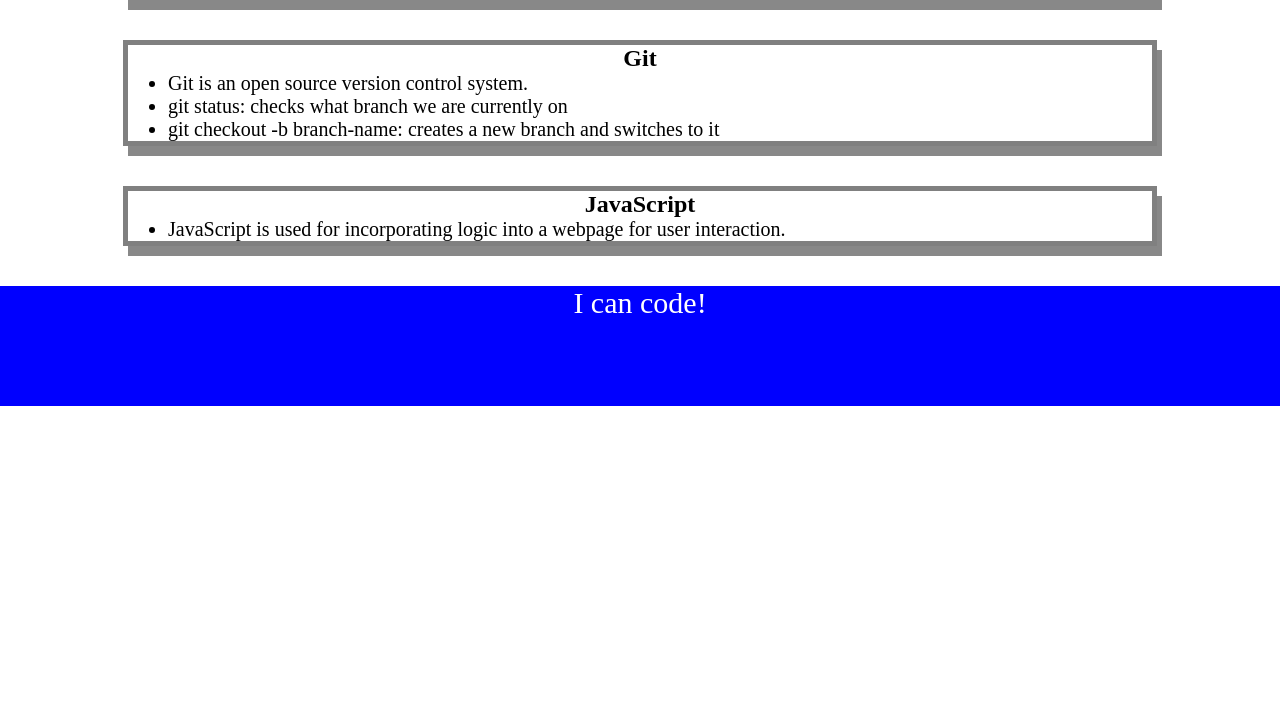
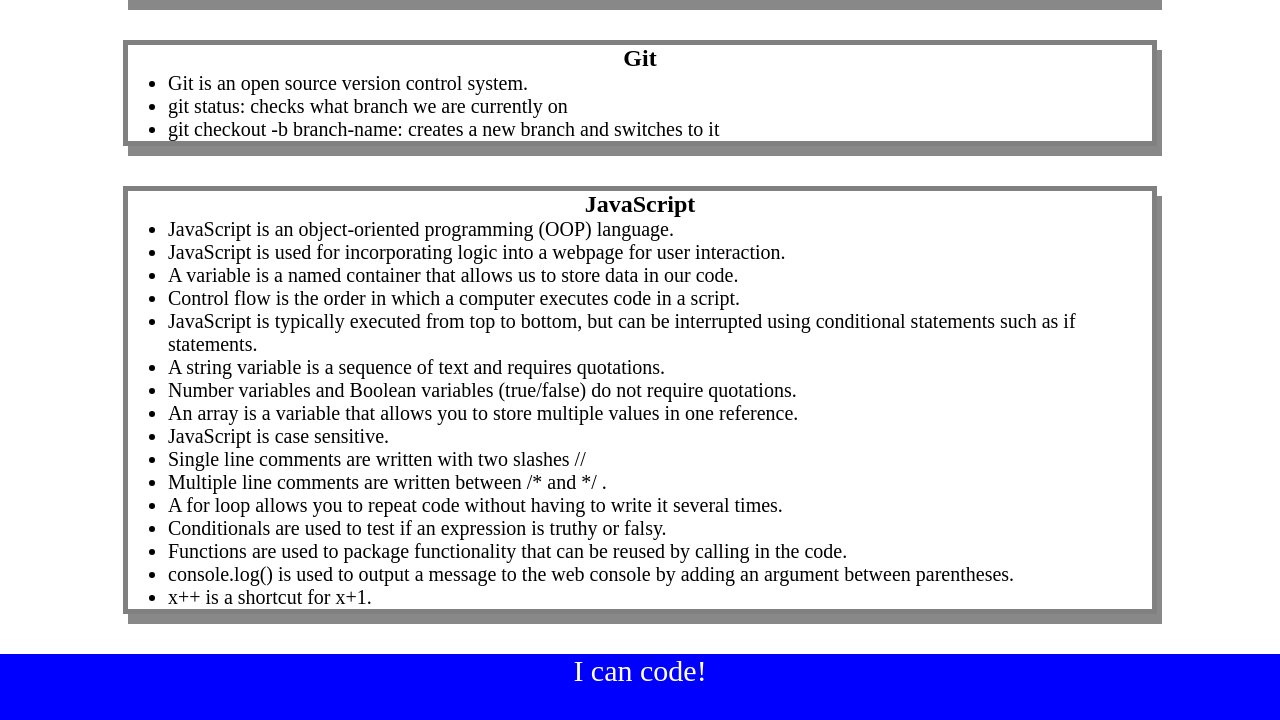
Before and after one commit to syd9f/prework-study-guide, a plain HTML site: page index.html in a window 1280 px wide. Shown: the part 872-1592 px from the top of the page. Before the commit the page ends 1278 px from the top, so only its background shows below. Drawn offline with Linux system fonts and the light colour scheme.

Commit message:
added features to JavaScript code

```diff
--- a/assets/script.js
+++ b/assets/script.js
@@ -1,19 +1,28 @@
 var topics = ['HTML', 'CSS', 'Git', 'JavaScript'];
+var randomTopic = topics[Math.floor(Math.random() * topics.length)];
 
+function listTopics() {
   for (var x = 0; x < topics.length; x++) {
     console.log(topics[x]);
   }
+}
 
-/*
-if (topic === 'HTML') {
+function selectTopic() {
+  if (randomTopic === 'HTML') {
       console.log("Let's study HTML!");
-} else if (topic === 'CSS') {
+  } else if (randomTopic === 'CSS') {
       console.log("Let's study CSS!");
-} else if (topic === 'Git') {
+  } else if (randomTopic === 'Git') {
       console.log("Let's study Git");
-} else if (topic === 'JavaScript') {
+  } else if (randomTopic === 'JavaScript') {
       console.log("Let's study JavaScript");
   } else {
       console.log('Please try again!');
   }
-*/
+}
+
+console.log('Here are the topics we learned through Prework:');
+listTopics()
+
+console.log('Which topic should we study first?');
+selectTopic()
--- a/index.html
+++ b/index.html
@@ -60,7 +60,22 @@
       <section class="card" id="javascript-section">
         <h2>JavaScript</h2>
         <ul>
+          <li>JavaScript is an object-oriented programming (OOP) language.</li>
           <li>JavaScript is used for incorporating logic into a webpage for user interaction.</li>
+          <li>A variable is a named container that allows us to store data in our code.</li>
+          <li>Control flow is the order in which a computer executes code in a script.</li>
+          <li>JavaScript is typically executed from top to bottom, but can be interrupted using conditional statements such as if statements.</li>
+          <li>A string variable is a sequence of text and requires quotations.</li>
+          <li>Number variables and Boolean variables (true/false) do not require quotations.</li>
+          <li>An array is a variable that allows you to store multiple values in one reference.</li>
+          <li>JavaScript is case sensitive.</li>
+          <li>Single line comments are written with two slashes //</li>
+          <li>Multiple line comments are written between /* and */  .</li>
+          <li>A for loop allows you to repeat code without having to write it several times.</li>
+          <li>Conditionals are used to test if an expression is truthy or falsy.</li>
+          <li>Functions are used to package functionality that can be reused by calling in the code.</li>
+          <li>console.log() is used to output a message to the web console by adding an argument between parentheses.</li>
+          <li>x++ is a shortcut for x+1.</li>
         </ul>
       </section>
     </main>
```
Lines whose indentation alone changed are shown as unchanged.
